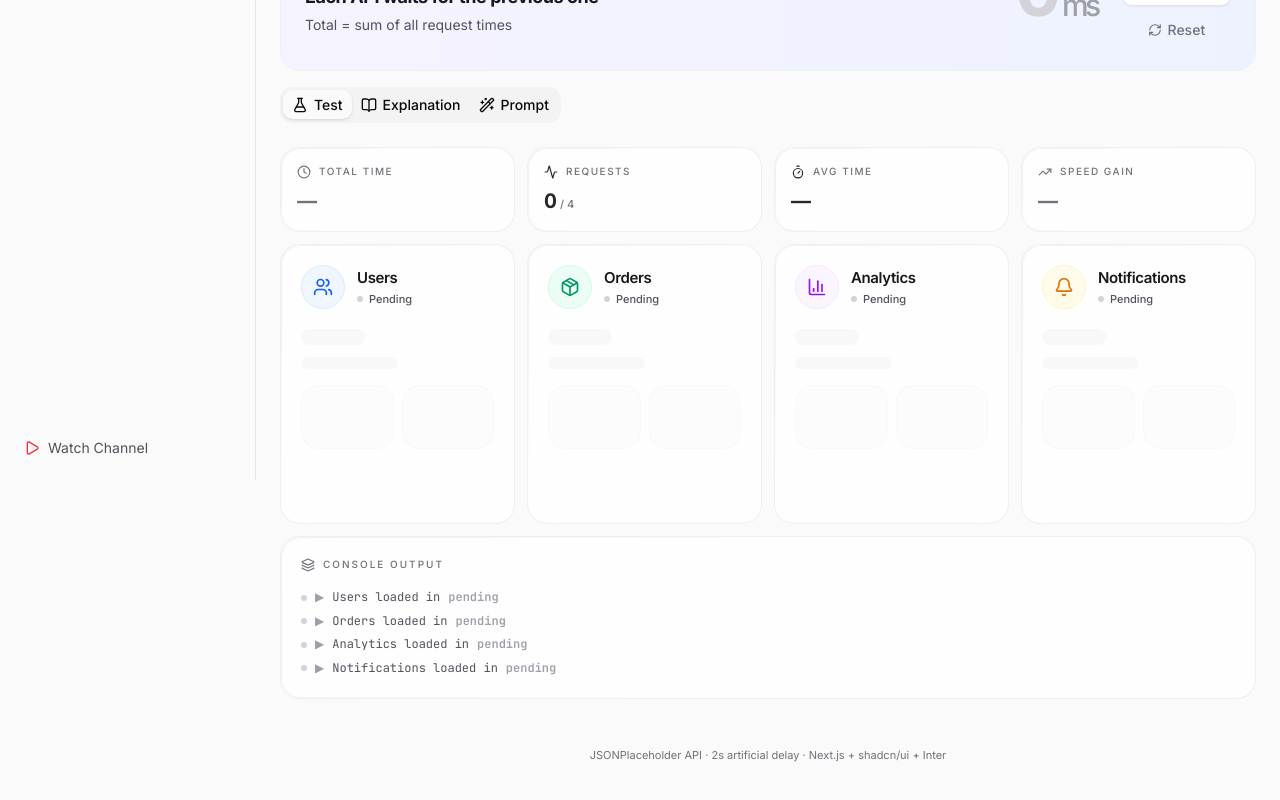
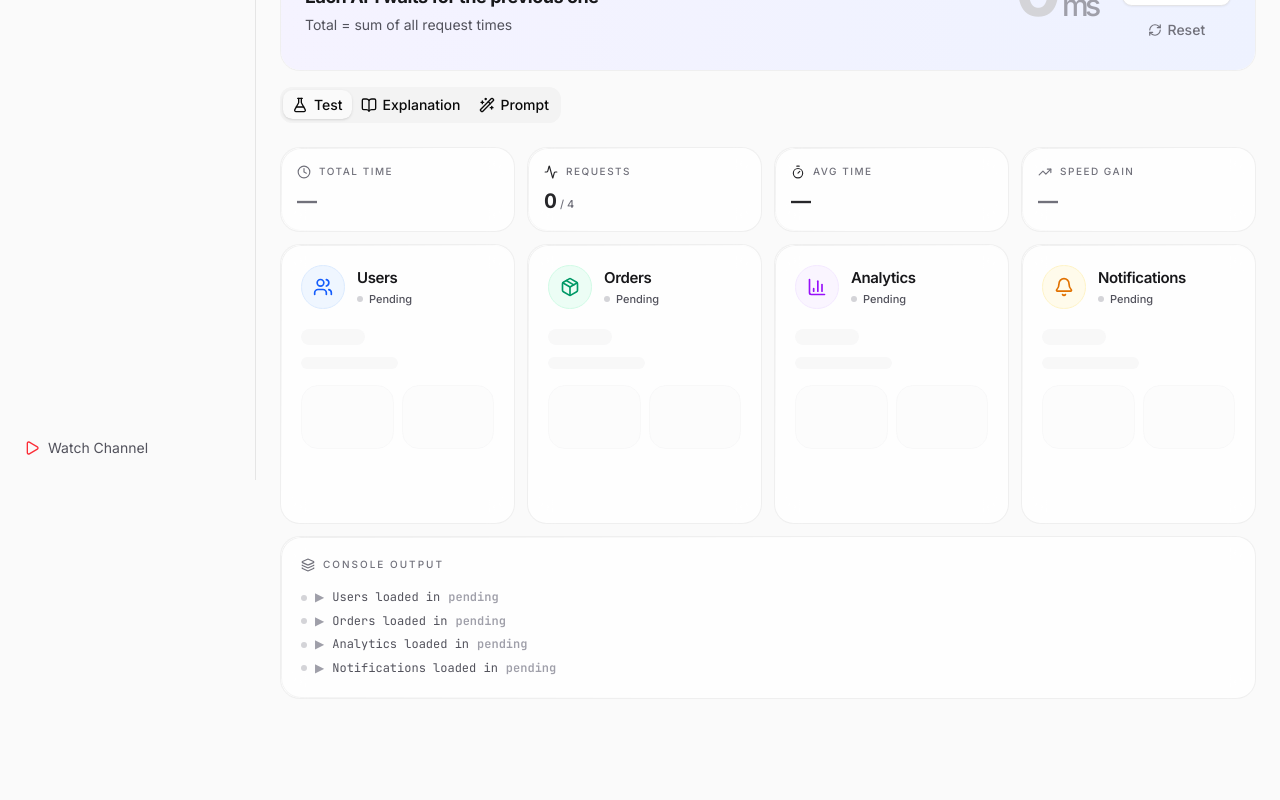
Before and after one commit to thareekanvar/vibecoder-demos, a Next.js app: page /demo/promise-all in a window 1280 px wide. Shown: the part 320-1120 px from the top of the page. After the commit the page ends 1043 px from the top, so only its background shows below. Built offline with nearby package versions, Linux system fonts and the light colour scheme.

Commit message:
Remove footer text

```diff
--- a/src/components/demos/PromiseAllDemo.tsx
+++ b/src/components/demos/PromiseAllDemo.tsx
@@ -317,9 +317,6 @@ Only use Promise.all when the API calls are independent - meaning no call needs
         }
       />
 
-      <footer className="text-center text-[11px] text-zinc-500 py-8 mt-4">
-        JSONPlaceholder API &middot; 2s artificial delay &middot; Next.js + shadcn/ui + Inter
-      </footer>
     </DemoPageLayout>
   )
 }
```
